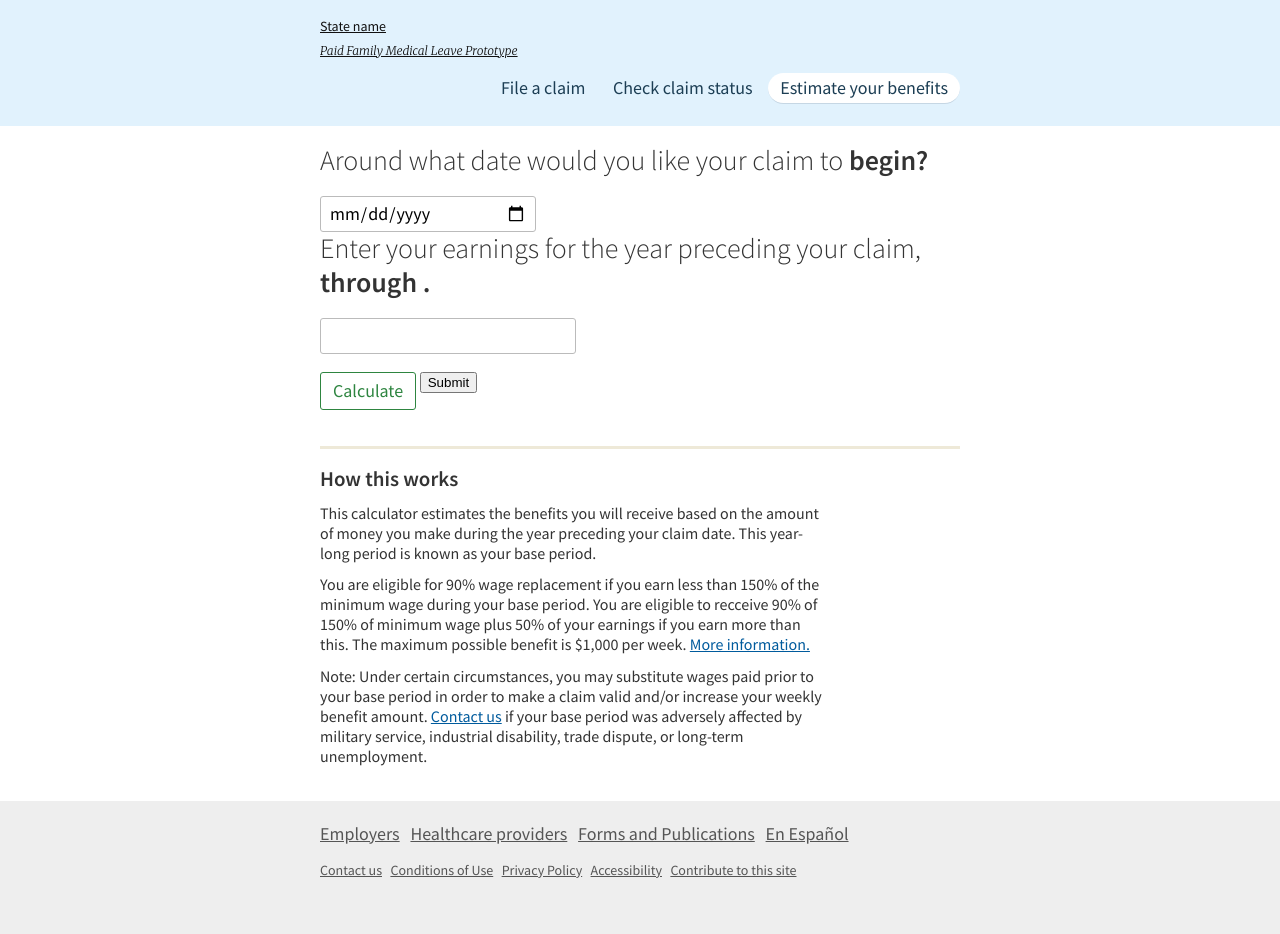
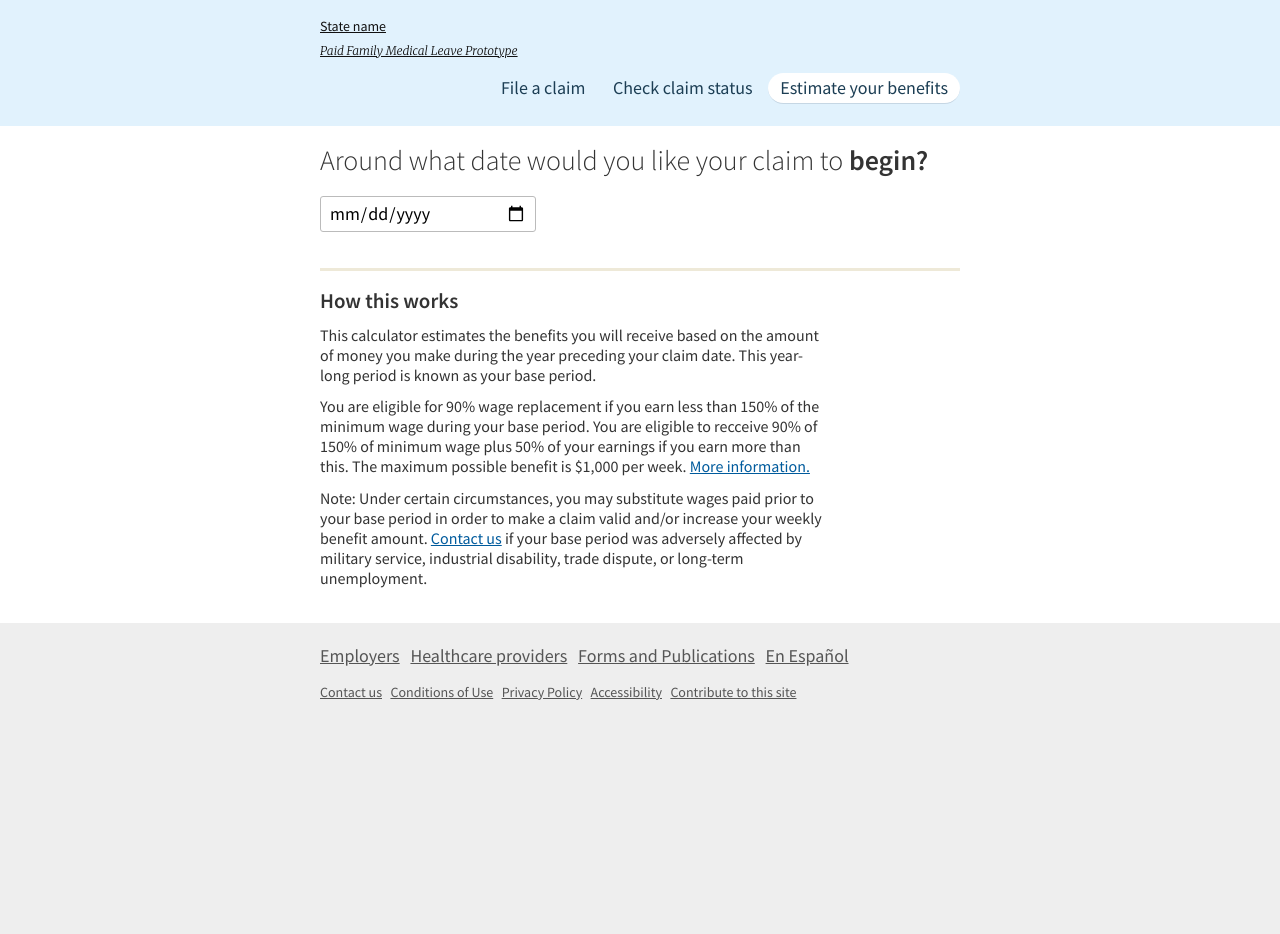
Before and after one commit to 18F/Paid-Leave-Prototype, a Jekyll site: the page built from _pages/estimator.html, in a window 1280 px wide. Built offline with Jekyll 4.4.1, drawn with Linux system fonts in a browser that asks for light colours; nearby versions of some CDN libraries; library files that are not in the unit come from our copies; after the commit the page ends 900 px from its top, so only the background shows below that; some of the changed lines change nothing that is shown.

Commit message:
Commit fully-functional estimator prototype

```diff
--- a/_pages/estimator.html
+++ b/_pages/estimator.html
@@ -10,10 +10,11 @@
   display: none;
 }
 
-/*.layout-estimator #earnings
+.layout-estimator #earnings
 {
   display: none;
-}*/
+  margin-top: 24px;
+}
 </style>
 
 <script>
@@ -24,30 +25,38 @@
     $("#start_date").change(function(){
 
       // Validate the provided date
+      end_date = $("#start_date").val();
+      var date = new Date(end_date);
 
-      // Generate the start/end period strings.
-        // Convert the date to a timestamp.
-        // Subtract one year, save it.
-        // Determine present date, save it.
+      // Define the names of months, so that we can provide human-readable text.
+      var monthNames = ["January", "February", "March", "April", "May", "June", "July", "August", "September", "October", "November", "December"];
 
-      // Populate the start and end dates.
-      $("#start_date_formatted").text( start_date_formatted );
-      $("#end_date_formatted").text( end_date_formatted );
+      // Provide the end date of the salary estimate period.
+      var end_date_formatted = monthNames[date.getMonth()] + ' ' + date.getUTCDate() + ', ' + date.getUTCFullYear();
 
-      $(".earnings").show();
+      // Calculate and store the start date of the salary estimate period.
+      date.setDate(date.getDate() - 365);
+      var start_date_formatted = monthNames[date.getMonth()] + ' ' + date.getUTCDate() + ', ' + date.getUTCFullYear();
+
+      // Populate the start and end date fields.
+      $("#start_date_formatted").text(start_date_formatted);
+      $("#end_date_formatted").text(end_date_formatted);
+
+      // Show the earnings DIV.
+      $("#earnings").show();
 
     });
 
     // When the form is being submitted, do the math on benefits and display the results.
     $( "#claim" ).submit(function( event ){
 
-      // Don't actually submit the form.
+      // Don't actually submit the form via GET.
       event.preventDefault();
 
-      // Hide the form.
+      // Hide the form that the applicant just completed.
       $("#estimator-form").hide();
 
-      // Do the math on this applicant's benefits.
+      // Bring the provided salary into scope.
       var applicant_salary = $("#annual_salary").val();
 
       // Set the minimum wage, and calculate what that is over a one-year period.
@@ -73,6 +82,7 @@
         estimated_benefit = 1000;
       }
 
+      // Round to the nearest dollar.
       estimated_benefit = Math.round(estimated_benefit);
 
       // Populate the estimated benefit.
@@ -108,12 +118,11 @@
             <div class="field field-number">
               <label>
                 <span class="label-text">Annual salary during your base period</span>
-                <input type="number" name="claim_annual_salary" id="annual_salary">
+                <input type="number" name="claim_annual_salary" id="annual_salary" max="1000000">
               </label>
             </div>
 
             <button id="submit">Calculate</button>
-            <input type="submit" value="Submit">
           </div>
 
         </form>
```
